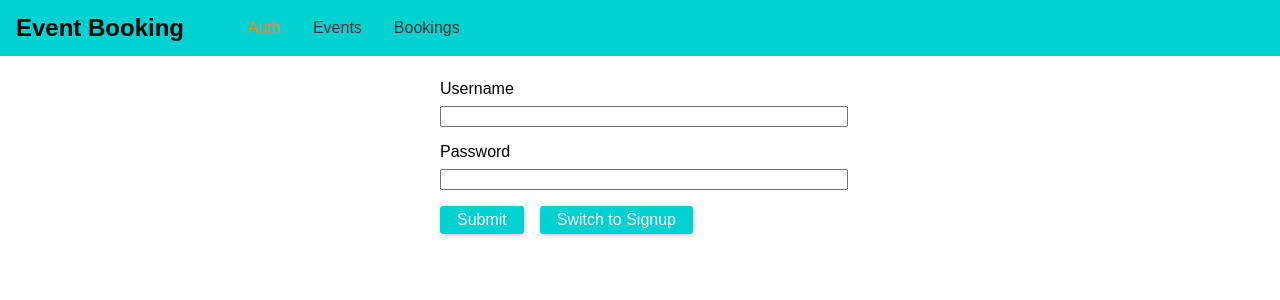
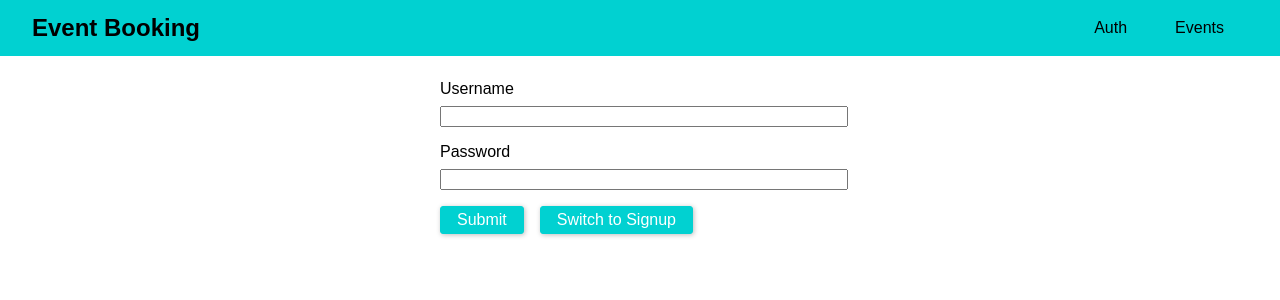
Before and after one commit to Aldiwildan77/event-booking-client, a React (Create React App) app: page /auth in a window 1280 px wide. Shown: the top 300 px of the page. Built offline with nearby package versions, Linux system fonts and the light colour scheme.

Commit message:
auth finish

```diff
--- a/src/App.js
+++ b/src/App.js
@@ -5,25 +5,48 @@ import AuthPage from './pages/Auth'
 import BookingsPage from './pages/Bookings'
 import EventsPage from './pages/Events'
 import MainNavigation from './components/Navigation/MainNavigation'
+import AuthContext from './context/auth-context'
 
 import './App.css'
 
-function App() {
+class App extends React.Component {
+  state = {
+    token: null,
+    userId: null,
+  }
+  login = (token, userId, tokenExp) => {
+    this.setState({ token: token, userId: userId })
+  }
+  logout = () => {
+    this.setState({ token: null, userId: null })
+  }
+  render() {
     return (
       <BrowserRouter>
         <React.Fragment>
+          <AuthContext.Provider value={{
+            token: this.state.token,
+            userId: this.state.userId,
+            login: this.login,
+            logout: this.logout
+          }}
+          >
           <MainNavigation/>
             <main className="main-content">
               <Switch>
-              <Redirect from="/" to="/auth" exact/>
-              <Route path="/auth" component={AuthPage}></Route>
+                {this.state.token && <Redirect from="/" to="/events" exact/>}
+                {this.state.token && <Redirect from="/auth" to="/events" exact/>}
+                {!this.state.token && <Route path="/auth" component={AuthPage}></Route>}
                 <Route path="/events" component={EventsPage}></Route>
-              <Route path="/bookings" component={BookingsPage}></Route>
+                {this.state.token && <Route path="/bookings" component={BookingsPage}></Route>}
+                {!this.state.token && <Redirect to="/auth" exact/>}
               </Switch>
             </main>
+          </AuthContext.Provider>
         </React.Fragment>
       </BrowserRouter>
     );
   }
+}
 
 export default App
--- a/src/components/Navigation/MainNavigation.css
+++ b/src/components/Navigation/MainNavigation.css
@@ -5,15 +5,16 @@
   width: 100%;
   height: 3.5rem;
   background: #01d1d1;
-  padding: 0 1rem;
+  padding: 0 2rem;
   display: flex;
   align-items: center;
+  justify-content: space-between;
+  box-sizing: border-box;
 }
 
 .main-nav-logo h1{
   margin: 0;
   font-size: 1.5rem;
-
 }
 
 .main-nav-items{
@@ -24,20 +25,33 @@
   display: flex;
   list-style: none;
   padding: 0;
-  margin: 0 0 0 1.5rem;
+  margin: 0;
+  align-items: center;
 }
 
 .main-nav-items li{
   margin: 0 1rem;
+  float: right;
 }
 
-.main-nav-items a{
+.main-nav-items a,
+.main-nav-items button{
   text-decoration: none;
-  color: #413536;
+  color: black;
+  padding: 0.25rem 0.5rem;
+  border: none;
+  font: inherit;
+  background: transparent;
+  cursor: pointer;
+  vertical-align: middle;
+  margin: 0;
 }
 
 .main-nav-items a:hover,
 .main-nav-items a:active,
-.main-nav-items a.active{
-  color: #f18935;
+.main-nav-items button:hover,
+.main-nav-items button:active{
+  background: #ffffff;
+  color: #2d7fa5;
+  border-radius: 5px;
 }
--- a/src/components/Navigation/MainNavigation.js
+++ b/src/components/Navigation/MainNavigation.js
@@ -1,21 +1,31 @@
 import React from 'react'
 import {NavLink} from 'react-router-dom'
+import AuthContext from '../../context/auth-context'
 
 import './MainNavigation.css'
 
 const mainNavigation = props => (
+  <AuthContext.Consumer>{(context) => {
+    return (
       <header className="main-nav">
         <div className="main-nav-logo">
           <h1>Event Booking</h1>
         </div>
         <nav className="main-nav-items">
           <ul>
-        <li><NavLink to="/auth">Auth</NavLink></li>
+            {!context.token && <li><NavLink to="/auth">Auth</NavLink></li>}
             <li><NavLink to="/events">Events</NavLink></li>
+            {context.token && (
+              <React.Fragment>
                 <li><NavLink to="/bookings">Bookings</NavLink></li>
+                <li><button onClick={context.logout}>Logout</button></li>
+              </React.Fragment>
+            )}
           </ul>
         </nav>
       </header>
     )
+  }}</AuthContext.Consumer>
+)
 
 export default mainNavigation
--- /dev/null
+++ b/src/context/auth-context.js
@@ -0,0 +1,8 @@
+import React from 'react'
+
+export default React.createContext({
+  token: null,
+  userId: null,
+  login: (token, userId, tokenExp) => {},
+  logout: () => {}
+})
--- a/src/pages/Auth.js
+++ b/src/pages/Auth.js
@@ -1,4 +1,5 @@
 import React, { Component } from 'react'
+import AuthContext from '../context/auth-context'
 
 import './Auth.css'
 
@@ -6,6 +7,8 @@ class AuthPage extends Component {
   state = {
     isLogin: true
   }
+  static contextType = AuthContext
+
   constructor(props){
     super(props)
     this.namaEl = React.createRef()
@@ -13,6 +16,7 @@ class AuthPage extends Component {
     this.emailEl = React.createRef()
     this.passwordEl = React.createRef()
   }
+
 
   switchModeHandler = event => {
     this.setState(prevState => {
@@ -97,16 +101,22 @@ class AuthPage extends Component {
     })
     .then(res => {
       if(res.status !== 200 && res.status !== 201){
-        return new Error('Failed!')
+        throw new Error("Authentication Failed!")
       }
-
       return res.json()
     })
     .then(resBody => {
-      console.log(resBody)
+      if(resBody.data.login.token){
+        this.context.login(
+          resBody.data.login.token,
+          resBody.data.login.userId,
+          resBody.data.login.tokenExp
+        )
+      }
+
     })
     .catch(err => {
-      throw err
+      console.error(err)
     })
   }
 
```
Lines whose indentation alone changed are shown as unchanged.
